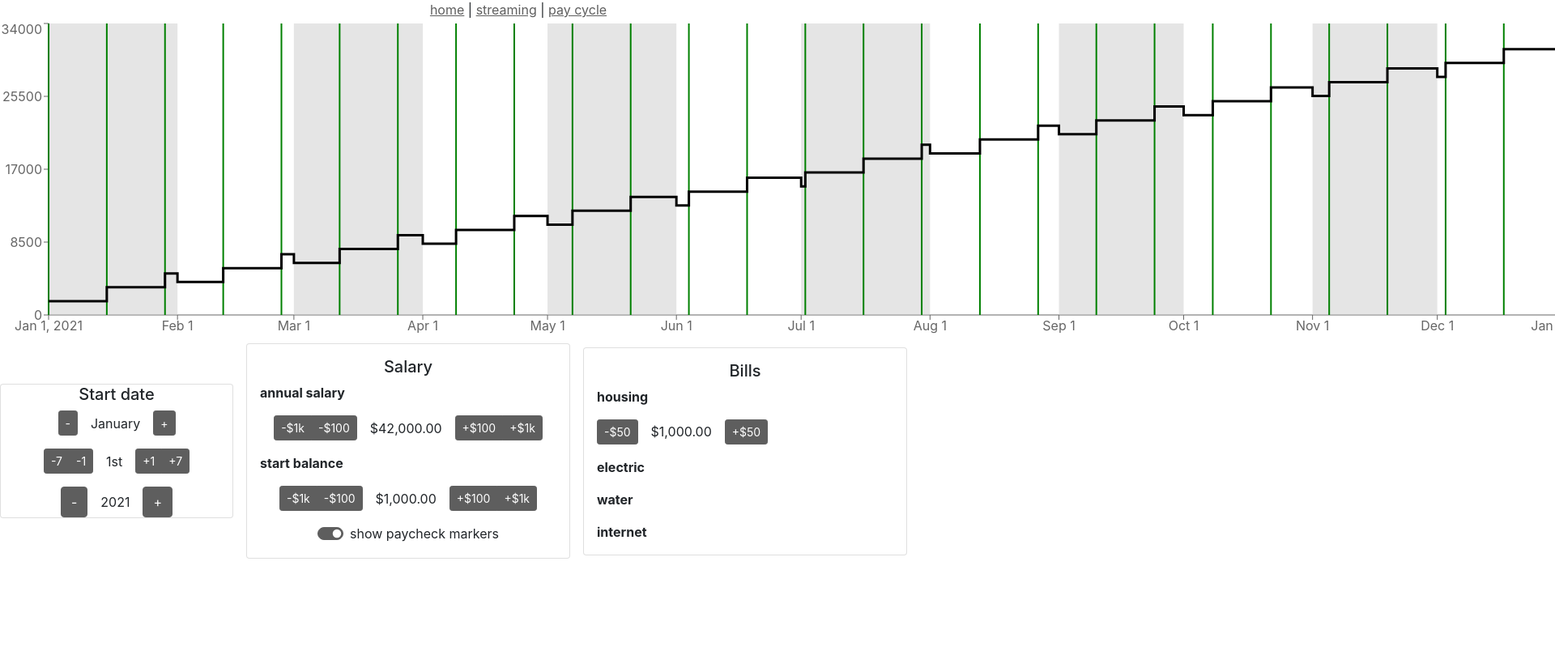
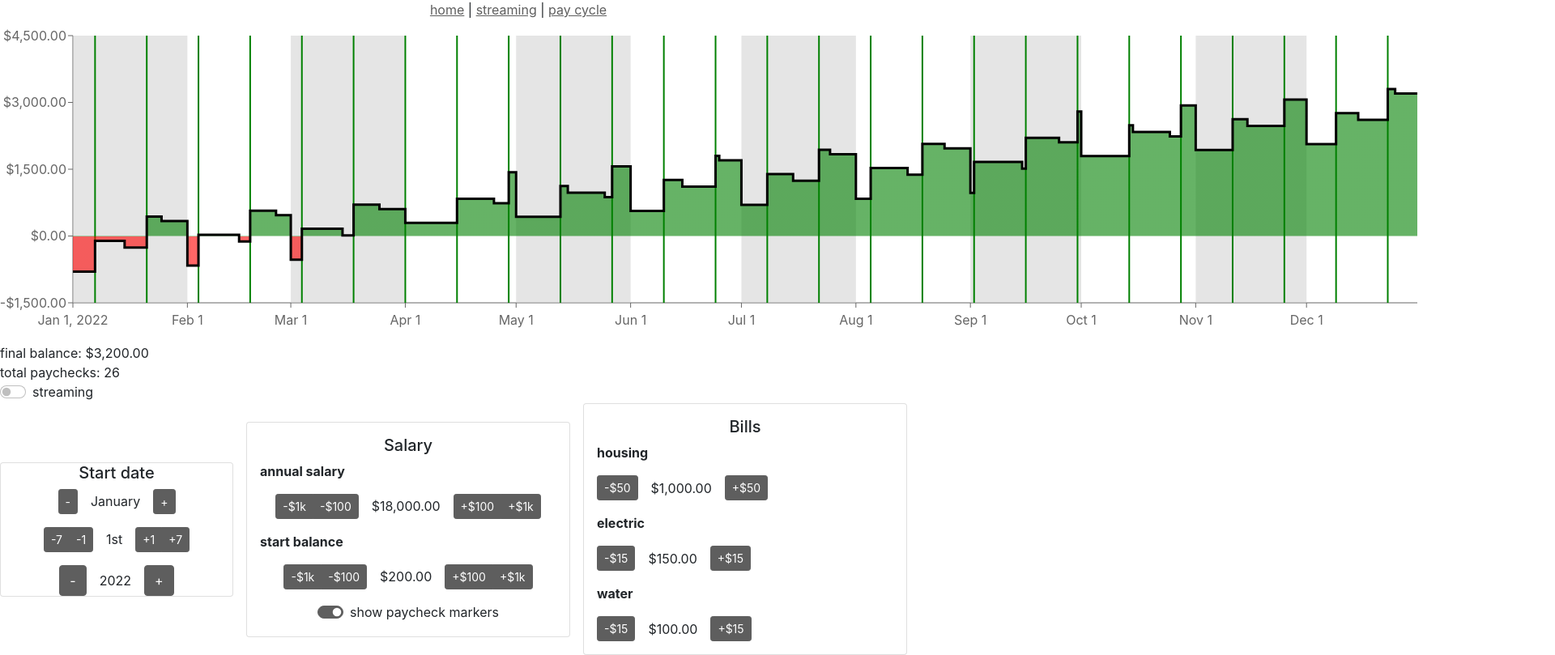
Before and after one commit to b-rad-c/metric-money, a React (Create React App) app: page /pay-cycle in a window 1280 px wide. Shown: the part 56-865 px from the top of the page at 81% size, 1920 px wide, since content can reach past the window. Before the commit the page ends 800 px from the top, so only its background shows below. Built offline with nearby package versions, Linux system fonts and the light colour scheme.

Commit message:
add unexpected transactions

```diff
--- a/src/pages/PayCycle/PayCheckInputs.js
+++ b/src/pages/PayCycle/PayCheckInputs.js
@@ -2,7 +2,7 @@ import { format } from 'date-fns'
 import { Stack, Button, ButtonGroup, Card, Form } from 'react-bootstrap';
 import { stackGap } from '../../index';
 
-const formatUSD = (num) => { return new Intl.NumberFormat('en-EN', { style: 'currency', currency: 'USD' }).format(num) }
+export function formatUSD (num) { return new Intl.NumberFormat('en-EN', { style: 'currency', currency: 'USD' }).format(num) }
 
 export function StartDateInput (props) {
 return (
@@ -105,8 +105,26 @@ return (
         </Stack>
 
         <strong>electric</strong>
+        <Stack direction="horizontal" gap={stackGap}>
+            <ButtonGroup size="sm">
+                <Button onClick={() => { props.electricCostHandler(-15) }}>-$15</Button>
+            </ButtonGroup>
+            {formatUSD(props.electricCost)}
+            <ButtonGroup size="sm">
+                <Button onClick={() => { props.electricCostHandler(15) }}>+$15</Button>
+            </ButtonGroup>
+        </Stack>
+
         <strong>water</strong>
-        <strong>internet</strong>
+        <Stack direction="horizontal" gap={stackGap}>
+            <ButtonGroup size="sm">
+                <Button onClick={() => { props.waterCostHandler(-15) }}>-$15</Button>
+            </ButtonGroup>
+            {formatUSD(props.waterCost)}
+            <ButtonGroup size="sm">
+                <Button onClick={() => { props.waterCostHandler(15) }}>+$15</Button>
+            </ButtonGroup>
+        </Stack>
 
         </Stack>
     </Card.Body>
--- a/src/pages/PayCycle/PayCyclePage.js
+++ b/src/pages/PayCycle/PayCyclePage.js
@@ -1,12 +1,12 @@
 import React, { useState, useMemo } from 'react';
-import { Stack } from 'react-bootstrap';
-import { Bill, BillList, generator } from './PayCycleSimulator';
-import { StartDateInput, SalaryInput, BillsInput } from './PayCheckInputs'
+import { Stack, Form } from 'react-bootstrap';
+import { Bill, BillList, generator, Transaction, TransactionList } from './PayCycleSimulator';
+import { StartDateInput, SalaryInput, BillsInput, formatUSD } from './PayCheckInputs'
 import { add } from 'date-fns'
 import { stackGap } from '../../index';
 import {
-  LineChart,
-  Line,
+  Area,
+  AreaChart,
   XAxis,
   YAxis,
   Tooltip,
@@ -14,53 +14,85 @@ import {
   ReferenceArea
 } from 'recharts';
 
-const dateTickFormatter = (label, index) => { return (label.startsWith('Jan') || index === 0) ? label : label.substring(0, label.length - 6) }
-
 function PayCyclePage() {
 
   // chart config
-  const chartWidth = 2000
-  const chartMargin = { top: 5, right: 20, bottom: 5, left: 0 }
+  const chartWidth = 1750
+  const chartMargin = { top: 20, right: 0, bottom: 20, left: 30 }
 
   //
   // state variables and handlers
   //
 
-  const [startDate, setStartDate] = useState(new Date('Jan 01, 2021'));
+  const [useStreaming, setUseStreaming] = useState(false);
+  const useStreamingHandler = (e) => { setUseStreaming(e.target.checked) }
+
+  const [startDate, setStartDate] = useState(new Date('Jan 01, 2022'));
   const startDateHandler = (offset) => { setStartDate(add(startDate, offset)) }
 
-  const [salary, setSalary] = useState(42000);
+  const [salary, setSalary] = useState(18000);
   const salaryHandler = (num) => { setSalary(salary + num) }
-  const payCheckAmount = useMemo(() => { return salary / 26 }, [salary])
 
-  const [startBalance, setStartBalance] = useState(1000);
+  const [startBalance, setStartBalance] = useState(200);
   const startBalanceHandler = (num) => { setStartBalance(startBalance + num) }
 
   const [showPayCheckLines, setShowPayCheckLines] = useState(true);
   const showPayCheckLinesHandler = (e) => { setShowPayCheckLines(e.target.checked) }
 
+  // unexpected transactions
+  const [unexpectedTrans, setUnexpectedTrans] = useState(new TransactionList([]));
+
+  function unexpectedHandler(e) {
+    const newTrans = new Transaction('UNEXPECTED EXPENSE', 500, e.activeLabel)
+    const newList = new TransactionList(unexpectedTrans.transactions.concat([newTrans]))
+    setUnexpectedTrans(newList)
+  }
+
   // bill inputs
   const [housingCost, setHousingCost] = useState(1000);
   const housingCostHandler = (num) => { setHousingCost(housingCost + num) }
 
+  const [electricCost, setElectricCost] = useState(150);
+  const electricCostHandler = (num) => { setElectricCost(electricCost + num) }
 
-  //
-  // generate chart data
-  //
+  const [waterCost, setWaterCost] = useState(100);
+  const waterCostHandler = (num) => { setWaterCost(waterCost + num) }
 
   const bills = useMemo(() => {
 
     return new BillList([
-      new Bill('HOUSING', housingCost, 1)
+      new Bill('HOUSING', housingCost, 1),
+      new Bill('ELECTRIC', electricCost, 15),
+      new Bill('WATER', waterCost, 25)
     ])
 
-  }, [housingCost])
+  }, [housingCost, electricCost, waterCost])
+
+
+  //
+  // chart data and config
+  //
 
   const chartData = useMemo(() => {
-    const payCycleData = generator(startDate, startBalance, payCheckAmount, bills, 375)
-    console.log(payCycleData)
-    return payCycleData
-  }, [startDate, startBalance, payCheckAmount, bills]);
+    console.log(unexpectedTrans)
+    return generator(startDate, startBalance, useStreaming, salary, bills, unexpectedTrans, 365)
+  }, [startDate, startBalance, useStreaming, salary, bills, unexpectedTrans]);
+
+  const dateTickFormatter = (label, index) => { return (label.startsWith('Jan') || index === 0) ? label : label.substring(0, label.length - 6) }
+
+  const gradientOffset = useMemo(() => { // used to color area chart green or red
+    const dataMax = Math.max(...chartData.balanceData.map((i) => i.balance));
+    const dataMin = Math.min(...chartData.balanceData.map((i) => i.balance));
+
+    if (dataMax <= 0) {
+      return 0
+    }
+    if (dataMin >= 0) {
+      return 1
+    }
+    return dataMax / (dataMax - dataMin)
+
+  }, [chartData])
 
   return (
   <div style={{textAlign: "left"}}>
@@ -68,10 +100,10 @@ function PayCyclePage() {
       /* line chart */
     }
 
-    <LineChart width={chartWidth} height={400} data={chartData.balanceData} margin={chartMargin}>
-      <XAxis dataKey="label" ticks={chartData.months} tickFormatter={dateTickFormatter} interval="preserveStart" />
-      <YAxis />
-      <Tooltip />
+    <AreaChart width={chartWidth} height={400} data={chartData.balanceData} margin={chartMargin} onClick={unexpectedHandler}>
+      <XAxis dataKey="label" ticks={chartData.months} tickFormatter={dateTickFormatter} interval="preserveStart" tickMargin={10} />
+      <YAxis tickFormatter={(value) => formatUSD(value)} />
+      <Tooltip formatter={(value, name) => [formatUSD(value), name]} />
       { // alternating background for each month
         chartData.bkgdIntervals.map((bkgdInt, index) => (
           <ReferenceArea key={'bkgd-' + index} x1={bkgdInt[0]} x2={bkgdInt[1]} stroke="none" strokeOpacity={0.3} />
@@ -84,13 +116,25 @@ function PayCyclePage() {
         ))
       }
 
-      <Line type="stepAfter" dataKey="balance" stroke="black" strokeWidth={3} dot={false} isAnimationActive={false}/>
+      <defs>
+        <linearGradient id="splitColor" x1="0" y1="0" x2="0" y2="1">
+          <stop offset={gradientOffset} stopColor="green" stopOpacity={1} />
+          <stop offset={gradientOffset} stopColor="red" stopOpacity={1} />
+        </linearGradient>
+      </defs>
 
-    </LineChart>
+      <Area type="stepAfter" dataKey="balance" stroke="black" strokeWidth={3} dot={false} isAnimationActive={false} fill="url(#splitColor)"/>
+
+    </AreaChart>
 
     {
       /* inputs */
     }
+
+    final balance: { formatUSD(chartData.finalBalance) }<br />
+    total paychecks: { chartData.payChecks.length }
+
+    <Form.Check type="switch" id="streamingSwitch" label="streaming" onChange={useStreamingHandler} checked={useStreaming}/>
 
     <Stack direction="horizontal" gap={stackGap}>
       <StartDateInput
@@ -107,7 +151,11 @@ function PayCyclePage() {
 
       <BillsInput
         housingCost={housingCost}
-        housingCostHandler={housingCostHandler} />
+        housingCostHandler={housingCostHandler}
+        electricCost={electricCost}
+        electricCostHandler={electricCostHandler}
+        waterCost={waterCost}
+        waterCostHandler={waterCostHandler} />
 
     </Stack>
 
--- a/src/pages/PayCycle/PayCycleSimulator.js
+++ b/src/pages/PayCycle/PayCycleSimulator.js
@@ -1,13 +1,18 @@
 import { add, format } from 'date-fns'
 import { chunk, reduce } from 'lodash'
 
-export function Bill(name, amount, dayOfMonth) {
+export class Bill {
+    constructor(name, amount, dayOfMonth) {
         this.name = name
         this.amount = amount
         this.dayOfMonth = dayOfMonth
+        this.perSec = monthlyToStreaming(amount)
+        this.dailyTotalStreaming = this.perSec * secondsPerDay
+    }
 }
 
-export function BillList(bills) {
+export class BillList {
+    constructor(bills) {
         this.bills = bills
         this.lookup = {}
         for (let i = 0; i < 27; i++) {
@@ -17,14 +22,65 @@ export function BillList(bills) {
             this.lookup[bill.dayOfMonth].push(bill)
         })
 
-    this.totalForDay = function(dayOfMonth) {
-        return reduce(this.lookup[dayOfMonth], (acc, bill) => { return acc + bill.amount }, 0)
-    }
+        this.dailyTotalStreaming = reduce(bills, (acc, bill) => { return acc + bill.dailyTotalStreaming }, 0)
 
     }
 
+    dailyTotalNonStreaming(dayOfMonth) {
+        return reduce(this.lookup[dayOfMonth], (acc, bill) => { return acc + bill.amount }, 0)
+    }
+}
 
-export function generator(startDate, startBalance, payAmount, bills, numDays) {
+export class Transaction {
+    constructor(name, amount, date) {
+        this.name = name
+        this.amount = amount
+        // date is in string form of chart label so that clicking on chart can efficiently generate a Transaction
+        // ex: "Jan 1, 2022"
+        this.date = date
+    }
+}
+
+export class TransactionList {
+    constructor(transactions) {
+        this.transactions = transactions
+        this.lookup = {}
+        transactions.forEach((t) => {
+            if (typeof this.lookup[t.date] === 'undefined') {
+                this.lookup[t.date] = [t]
+            } else {
+                this.lookup[t.date].push(t)
+            }
+        })
+    }
+
+    dailyTotal(date) {
+        const today = this.lookup[date]
+        console.log('today', today)
+        if(typeof today === 'undefined') {
+            return 0
+        }else{
+            return reduce(today, (acc, trans) => { return acc + trans.amount }, 0)
+        }
+    }
+}
+
+const secondsPerDay = 60 * 60 * 24
+const secondsPerYear = secondsPerDay * 365
+
+
+function annualToStreaming(num) {
+    return num / secondsPerYear
+}
+
+function monthlyToStreaming(num) {
+    return (num * 12) / secondsPerYear
+}
+
+
+export function generator(startDate, startBalance, useStreaming, salary, bills, transactions, numDays) {
+    // payrate is calculated daily for streaming and bi weekly otherwise
+    const payRate = (useStreaming) ? annualToStreaming(salary) * secondsPerDay : salary / 26
     let date = startDate
     let balance = startBalance
     let balanceData = []
@@ -38,17 +94,25 @@ export function generator(startDate, startBalance, payAmount, bills, numDays) {
         label = format(date, 'MMM d') + ', '+ format(date, 'yyyy')
         dayOfMonth = date.getDate()
 
-        // if it's friday and pay week
-        if(date.getDay() === 5) {
+        // salary
+        if(useStreaming) {
+            balance += payRate
+        }else if(date.getDay() === 5) {
             if(isPayWeek) {
-                balance += payAmount
+                balance += payRate
                 payChecks.push(label)
             }
             isPayWeek = !isPayWeek
         }
 
-        // subtrackt todays bills
-        balance += -1 * bills.totalForDay(dayOfMonth)
+        // subtract today's bills
+        if(useStreaming) {
+            balance -= bills.dailyTotalStreaming
+        }else{
+            balance -= bills.dailyTotalNonStreaming(dayOfMonth)
+        }
+
+        balance -= transactions.dailyTotal(label)
 
         // store ticks for the first of the month
         if(dayOfMonth === 1) {
@@ -60,5 +124,5 @@ export function generator(startDate, startBalance, payAmount, bills, numDays) {
         date = add(date, {days: 1})
     }
 
-    return { balanceData, payChecks, months, bkgdIntervals: chunk(months, 2) }
+    return { balanceData, payChecks, months, bkgdIntervals: chunk(months, 2), finalBalance: balance }
 }
```
Lines whose indentation alone changed are shown as unchanged.
